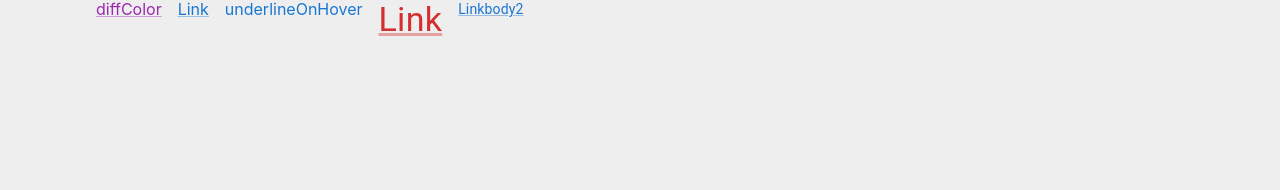
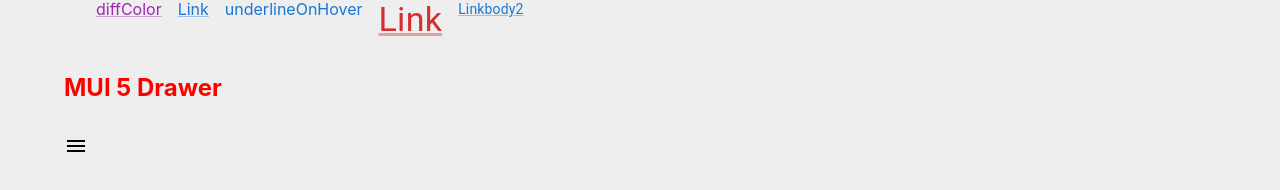
Before and after one commit to Dina2703/mui5-app, a React (Create React App) app: page / in a window 1280 px wide. Shown: the part 6309-6499 px from the top of the page. Before the commit the page ends 6446 px from the top, so only its background shows below. Built offline with nearby package versions, Linux system fonts and the light colour scheme.

Commit message:
Drawer MUI

```diff
--- a/src/App.js
+++ b/src/App.js
@@ -1,4 +1,5 @@
 import "./App.css";
+import DrawerMUI from "./components/Drawer";
 import MuiAccordion from "./components/MuiAccordion";
 import MuiAutoComplete from "./components/MuiAutoComplete";
 import MuiBreadcrumps from "./components/MuiBreadcrumps";
@@ -58,6 +59,8 @@
       <MuiBreadcrumps />
       <h2>MUI 5 Link </h2>
       <MuiLink />
+      <h2>MUI 5 Drawer </h2>
+      <DrawerMUI />
     </div>
   );
 }
--- /dev/null
+++ b/src/components/Drawer.js
@@ -0,0 +1,33 @@
+import { useState } from "react";
+import { Drawer, Typography, Box, IconButton } from "@mui/material";
+import MenuIcon from "@mui/icons-material/Menu";
+
+function DrawerMUI() {
+  const [isDrawerOpen, setIsDrawerOpen] = useState(false);
+  return (
+    <>
+      <IconButton
+        aria-label="menu-icon-button"
+        size="large"
+        edge="start"
+        color="inherit"
+        onClick={() => setIsDrawerOpen(true)}
+      >
+        <MenuIcon />
+      </IconButton>
+      <Drawer
+        anchor="left"
+        open={isDrawerOpen}
+        onClose={() => setIsDrawerOpen(false)}
+      >
+        <Box p={2} width="250px" textAlign="center" role="presentation">
+          <Typography variant="h6" component="div">
+            Side Panel
+          </Typography>
+        </Box>
+      </Drawer>
+    </>
+  );
+}
+
+export default DrawerMUI;
```
